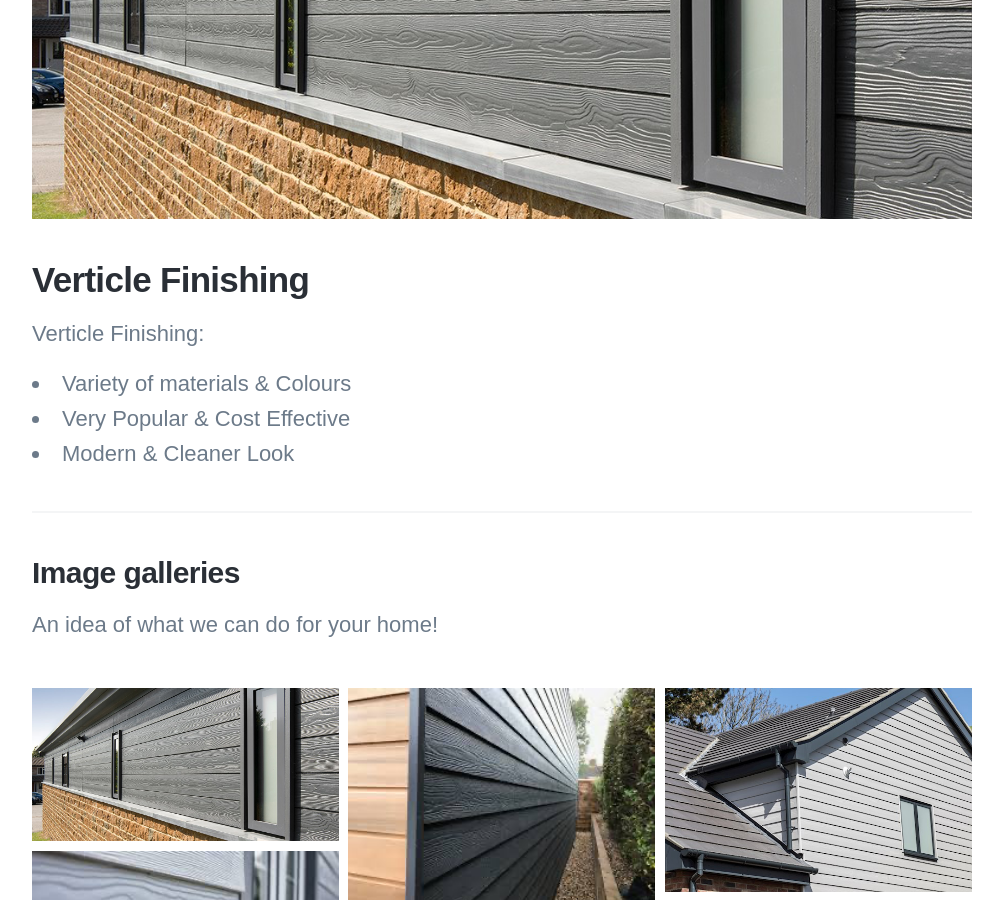
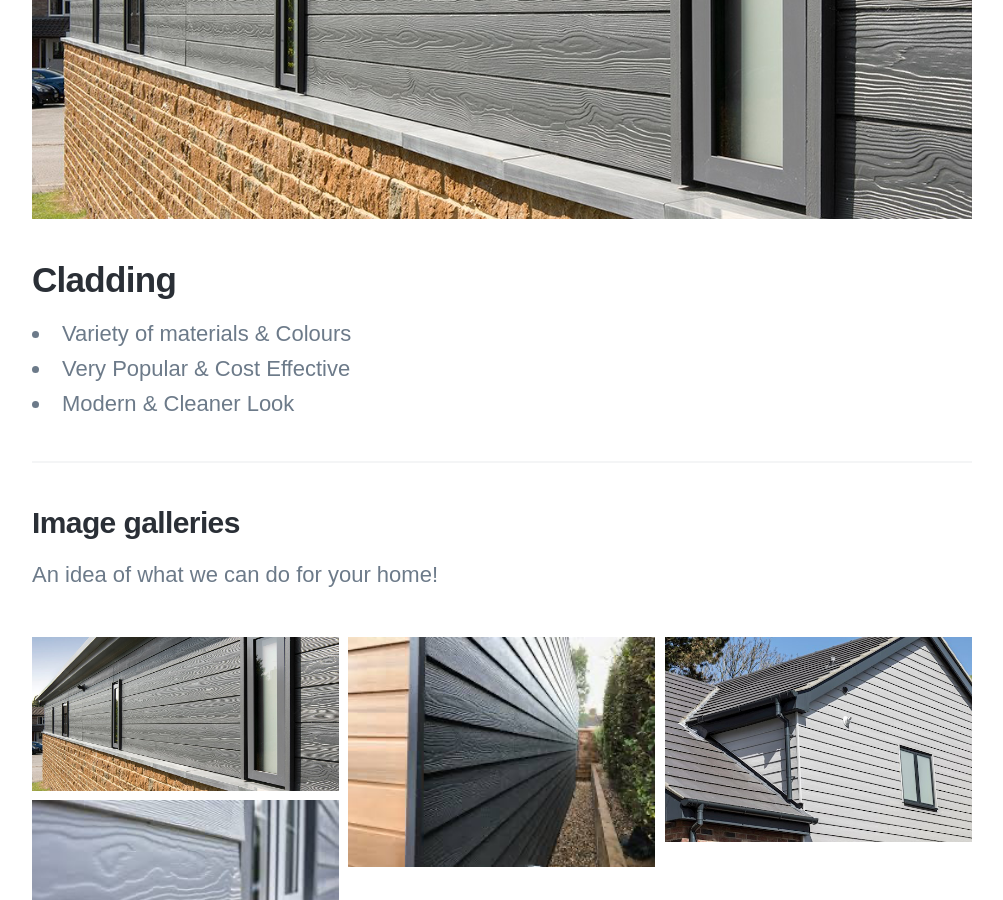
Before and after one commit to royalroofing/royalroofing.github.io, a Jekyll site: the page built from _projects/2021-04-02-Verticle.md, in a window 1280 px wide and 900 px high, scrolled down 870 px. Shown: the whole window, without its empty margins (138-1141 px from the left). Built offline with Jekyll 4.4.1, drawn with Linux system fonts in a browser that asks for light colours; nearby versions of some CDN libraries; some web fonts are replaced.

Commit message:
Update 2021-04-02-Verticle.md

```diff
--- a/_projects/2021-04-02-Verticle.md
+++ b/_projects/2021-04-02-Verticle.md
@@ -8,10 +8,7 @@ featured_image: '/images/verticle/image-1.png'
 
 ![](/images/verticle/image-1.png)
 
-## Verticle Finishing
-
-
-Verticle Finishing:
+## Cladding
 
 * Variety of materials & Colours
 * Very Popular & Cost Effective
```
